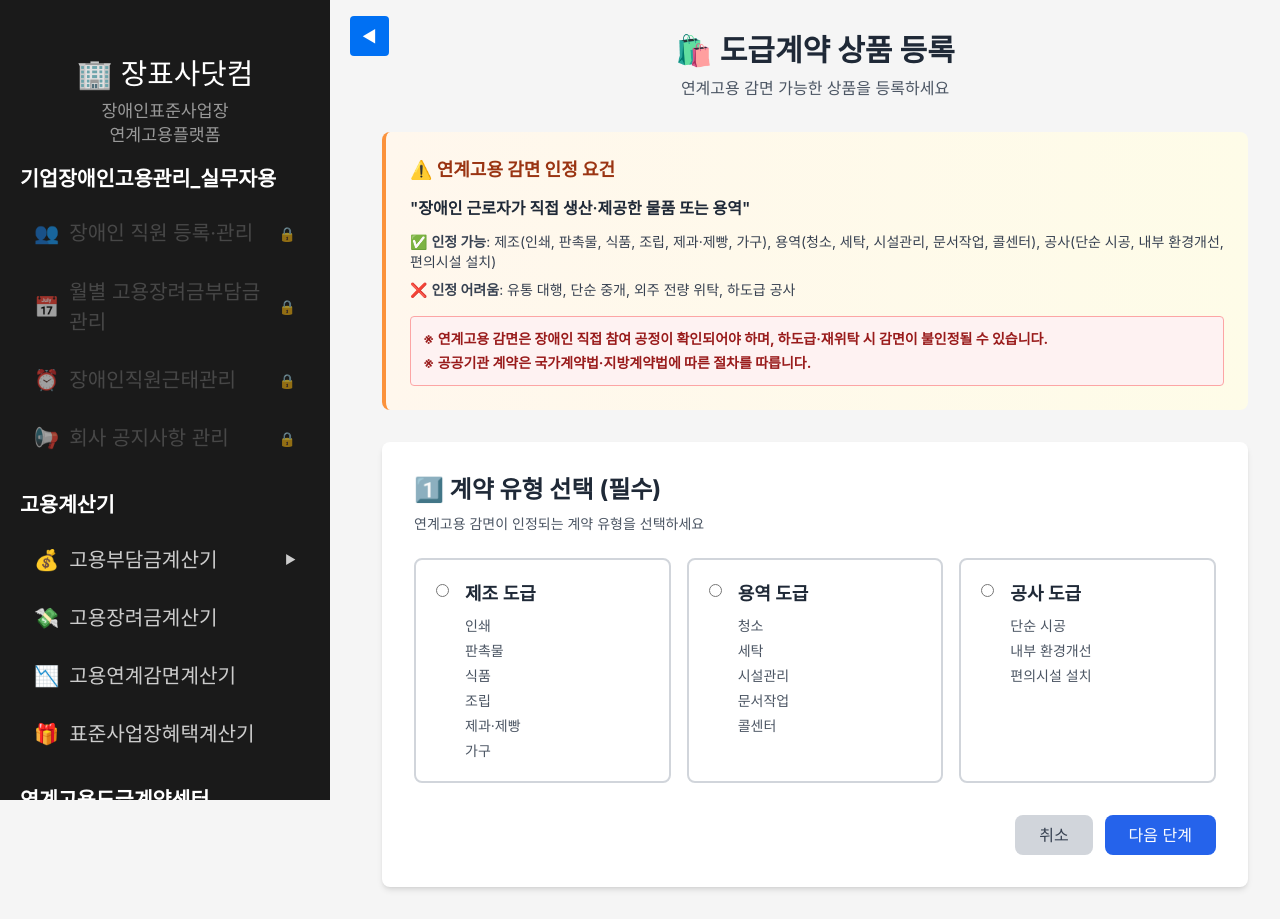
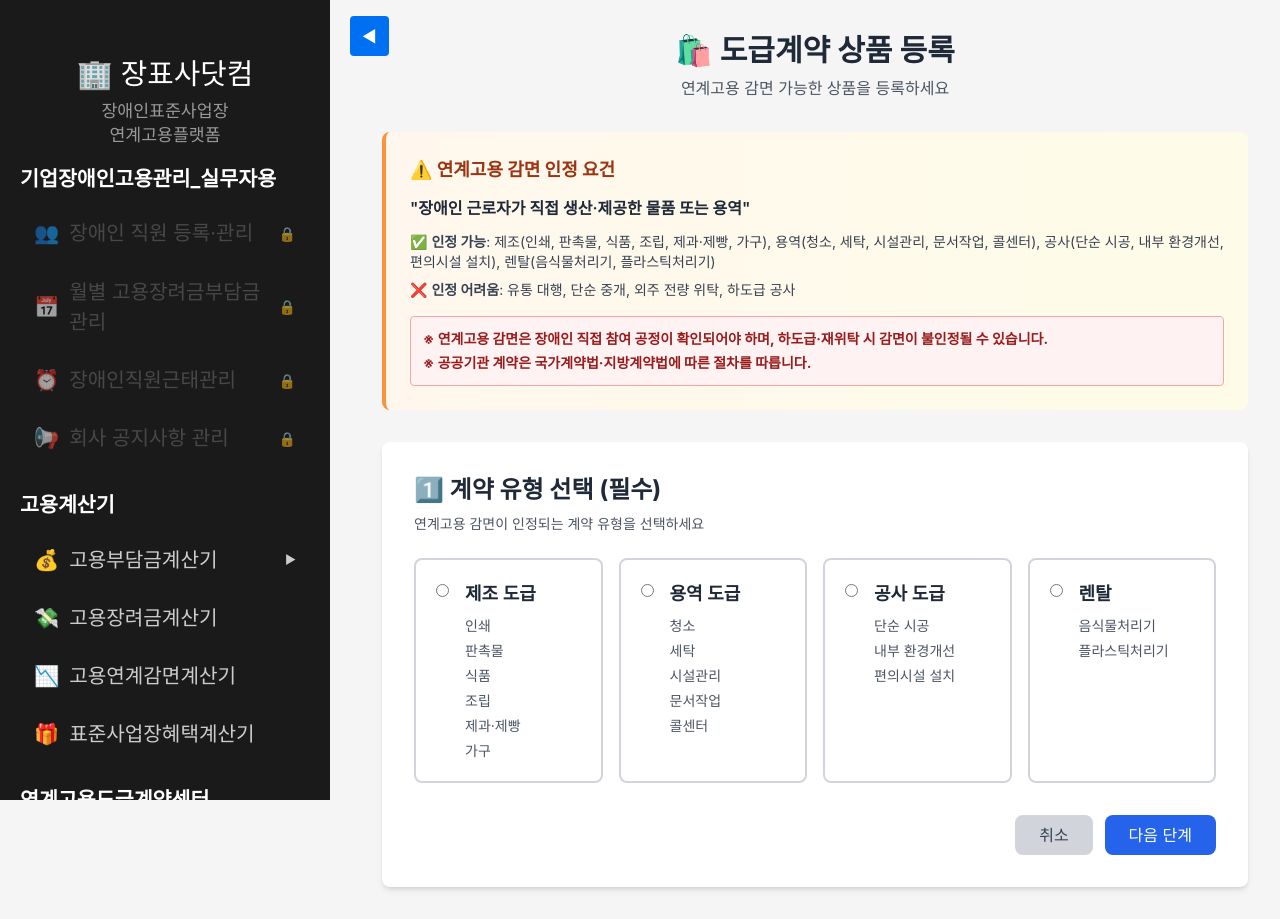
Before and after one commit to masolshop/jangpyosa, a Next.js app in the folder apps/web/: page /products/register in a window 1280 px wide. Built offline with nearby package versions, Linux system fonts and the light colour scheme.

Commit message:
렌탈 박스 추가 (음식물처리기, 플라스틱처리기) - 4열 레이아웃으로 변경

```diff
--- a/apps/web/src/app/products/register/page.tsx
+++ b/apps/web/src/app/products/register/page.tsx
@@ -2,7 +2,7 @@
 
 import { useState } from 'react'
 
-// Build: 2026-02-21-v3 - Complete inline styles implementation
+// Build: 2026-02-21-v4 - Added RENTAL type (음식물처리기, 플라스틱처리기)
 
 const CONTRACT_TYPES = [
   {
@@ -19,6 +19,11 @@ const CONTRACT_TYPES = [
     value: 'CONSTRUCTION',
     label: '공사 도급',
     items: ['단순 시공', '내부 환경개선', '편의시설 설치']
+  },
+  {
+    value: 'RENTAL',
+    label: '렌탈',
+    items: ['음식물처리기', '플라스틱처리기']
   }
 ]
 
@@ -46,7 +51,8 @@ export default function ProductRegisterPage() {
         <ul className="space-y-2 text-sm text-gray-700">
           <li>
             ✅ <strong>인정 가능</strong>: 제조(인쇄, 판촉물, 식품, 조립, 제과·제빵, 가구),
-            용역(청소, 세탁, 시설관리, 문서작업, 콜센터), 공사(단순 시공, 내부 환경개선, 편의시설 설치)
+            용역(청소, 세탁, 시설관리, 문서작업, 콜센터), 공사(단순 시공, 내부 환경개선, 편의시설 설치),
+            렌탈(음식물처리기, 플라스틱처리기)
           </li>
           <li>
             ❌ <strong>인정 어려움</strong>: 유통 대행, 단순 중개, 외주 전량 위탁, 하도급 공사
@@ -73,10 +79,10 @@ export default function ProductRegisterPage() {
             연계고용 감면이 인정되는 계약 유형을 선택하세요
           </p>
 
-          {/* Grid Container - 강제로 가로 3열 */}
+          {/* Grid Container - 강제로 가로 4열 */}
           <div style={{
             display: 'grid',
-            gridTemplateColumns: 'repeat(3, 1fr)',
+            gridTemplateColumns: 'repeat(4, 1fr)',
             gap: '1rem',
             marginBottom: '1rem'
           }}>
```
